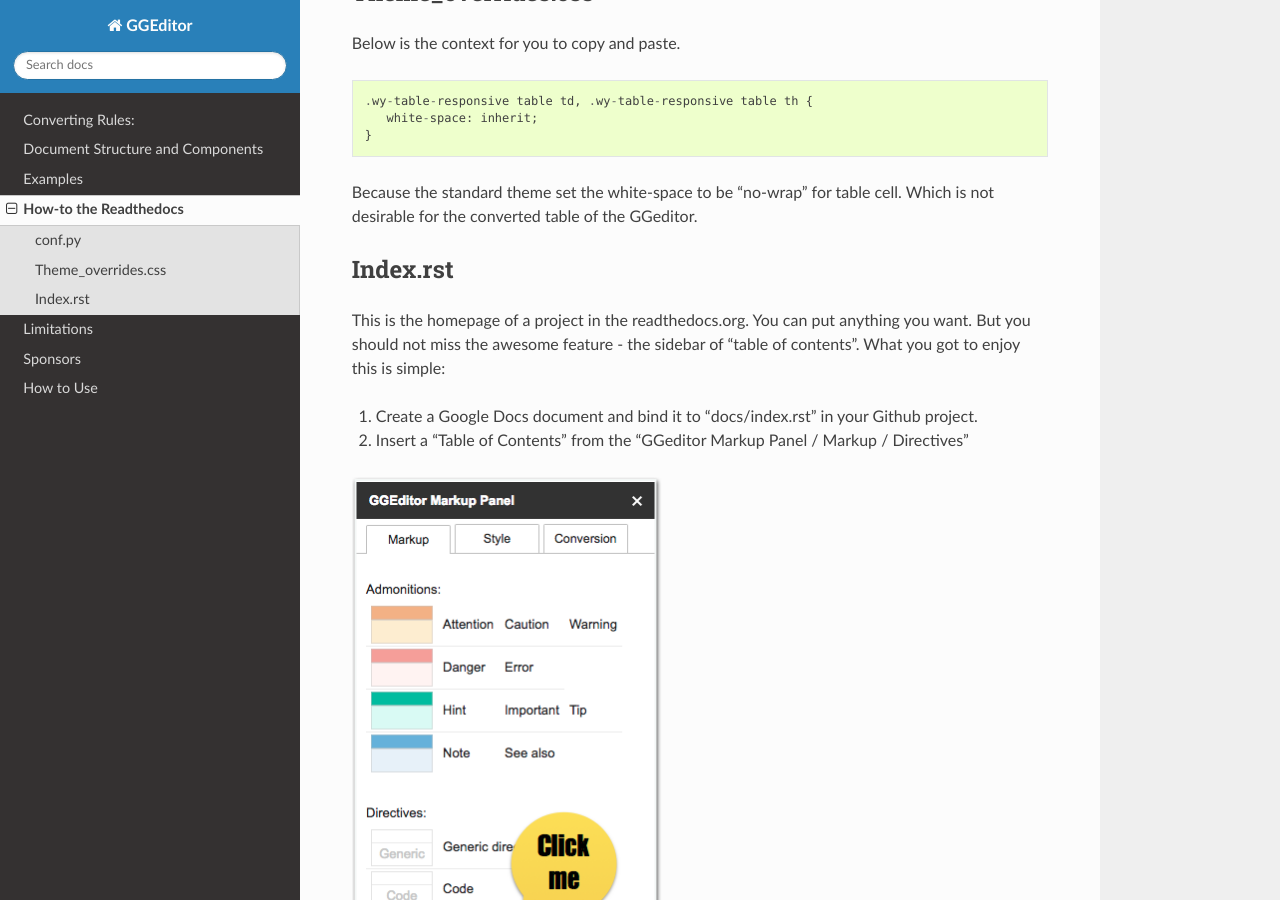
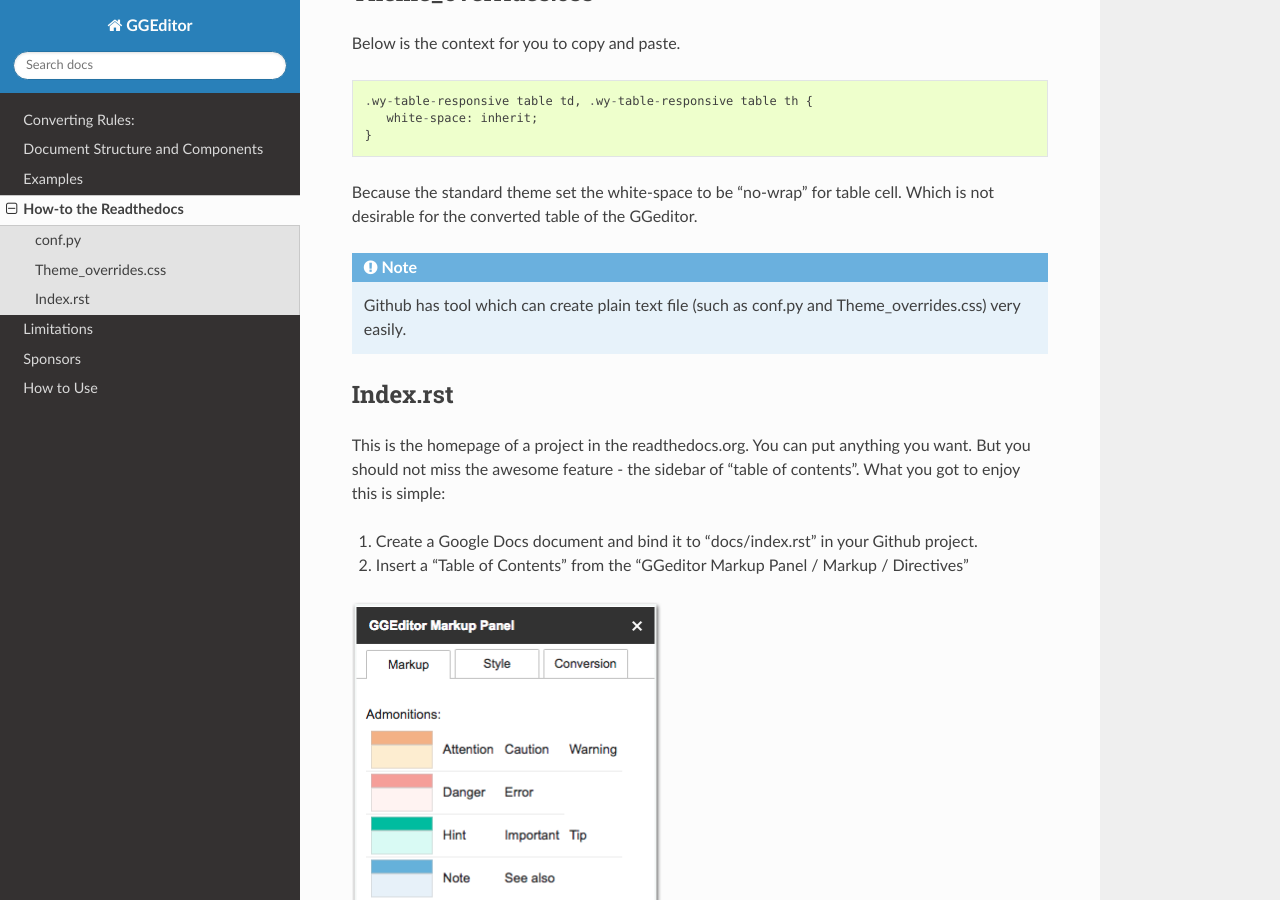
Before and after one commit to iapyeh/GGeditor, a Sphinx documentation site: the page built from docs/how2Readthedocs.rst, in a window 1280 px wide and 900 px high, scrolled down 1223 px. Built offline with Sphinx 7.4.7 and the Read the Docs theme 2.0.0, drawn with Linux system fonts in a browser that asks for light colours.

Commit message:
Google Docs reST Editor@2016-11-18 20:22:2

```diff
--- a/docs/how2Readthedocs.rst
+++ b/docs/how2Readthedocs.rst
@@ -74,6 +74,10 @@
 
 Because the standard theme set the white-space to be “no-wrap” for table cell. Which is not desirable for the converted table of the GGeditor.
 
+.. Note::
+
+    Github has tool which can create plain text file (such as conf.py and Theme_overrides.css) very easily.
+
 .. _h222539617c7a7255301a60406d156810:
 
 Index.rst
```
